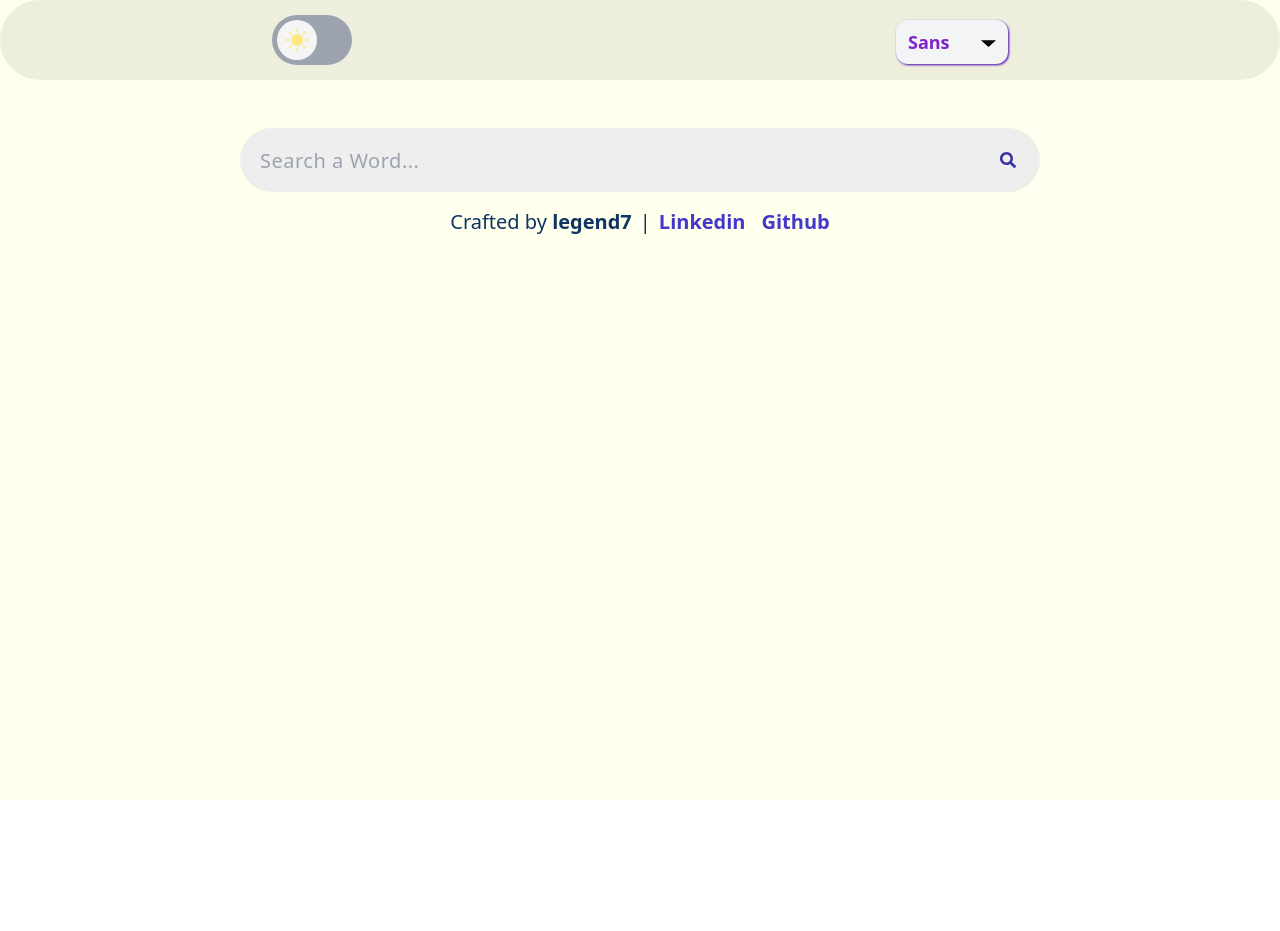
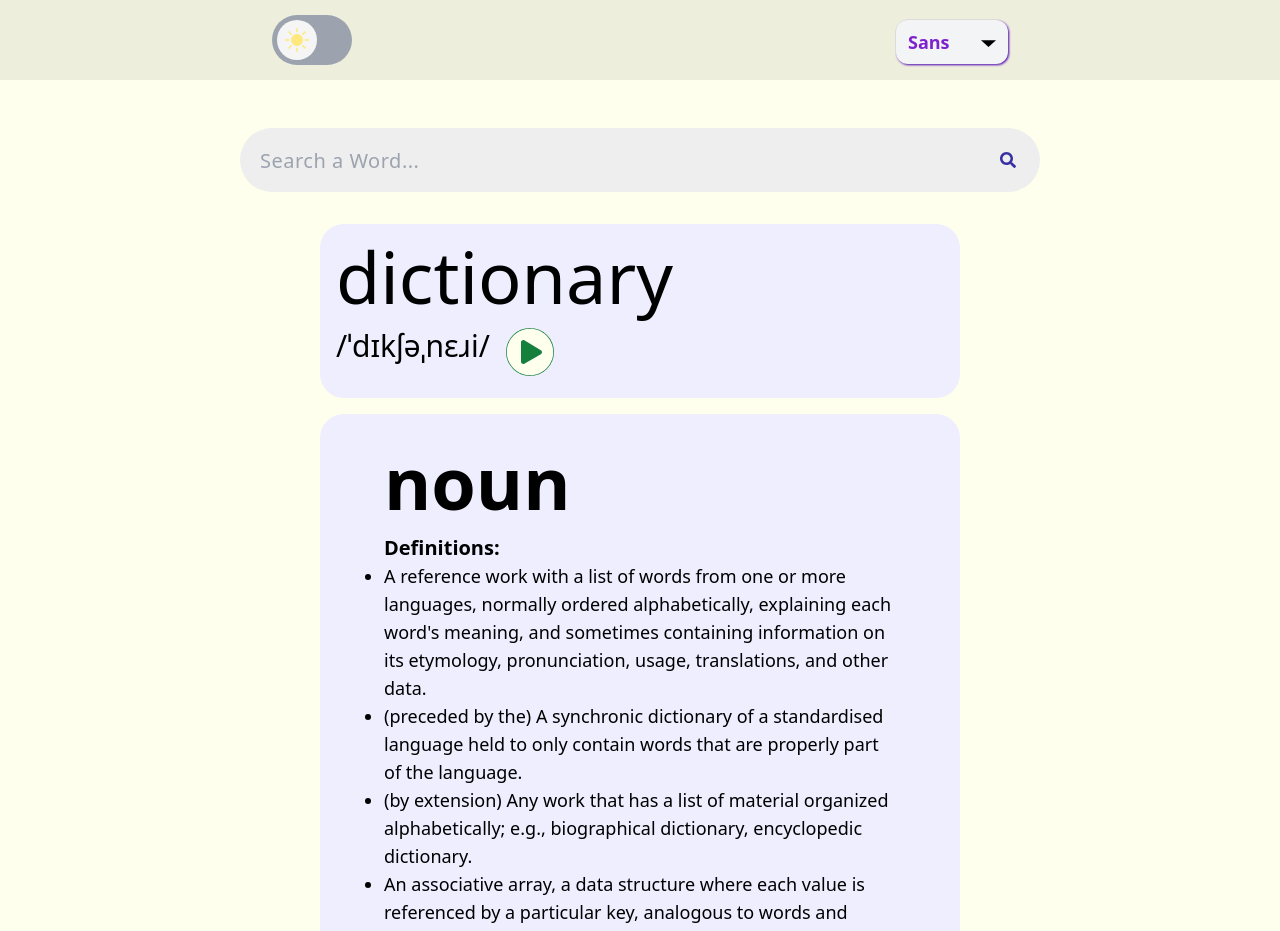
Before and after one commit to legend7bot/worzila-lite, a React (Vite) app: page / in a window 1280 px wide. Shown: the top 931 px of the page. Before the commit the page ends 800 px from the top, so only its background shows below. Built offline with nearby package versions, Linux system fonts and the light colour scheme.

Commit message:
added-animations

```diff
--- a/src/App.tsx
+++ b/src/App.tsx
@@ -37,7 +37,7 @@ const App: React.FC = () => {
     <div
       className={`${
         darkMode ? 'dark bg-[#16213E]' : 'bg-[#ffffee]'
-      } h-full w-full fnt-${font} min-h-[100vh]`}>
+      } h-full w-full fnt-${font} min-h-[100vh] overflow-x-hidden`}>
       <AppBar
         darkMode={darkMode}
         setDarkMode={setDarkMode}
--- /dev/null
+++ b/src/assets/initialData.ts
@@ -0,0 +1,60 @@
+export const initialData = [
+  {
+    word: 'dictionary',
+    phonetic: '/ˈdɪkʃəˌnɛɹi/',
+    phonetics: [
+      { text: '/ˈdɪkʃəˌnɛɹi/', audio: '' },
+      {
+        text: '/ˈdɪkʃ(ə)n(ə)ɹi/',
+        audio: 'https://api.dictionaryapi.dev/media/pronunciations/en/dictionary-uk.mp3',
+        sourceUrl: 'https://commons.wikimedia.org/w/index.php?curid=503422',
+      },
+      { text: '/ˈdɪkʃəˌnɛɹi/', audio: '' },
+    ],
+    meanings: [
+      {
+        partOfSpeech: 'noun',
+        definitions: [
+          {
+            definition:
+              "A reference work with a list of words from one or more languages, normally ordered alphabetically, explaining each word's meaning, and sometimes containing information on its etymology, pronunciation, usage, translations, and other data.",
+            synonyms: ['wordbook'],
+            antonyms: [],
+          },
+          {
+            definition:
+              '(preceded by the) A synchronic dictionary of a standardised language held to only contain words that are properly part of the language.',
+            synonyms: [],
+            antonyms: [],
+          },
+          {
+            definition:
+              '(by extension) Any work that has a list of material organized alphabetically; e.g., biographical dictionary, encyclopedic dictionary.',
+            synonyms: [],
+            antonyms: [],
+          },
+          {
+            definition:
+              'An associative array, a data structure where each value is referenced by a particular key, analogous to words and definitions in a physical dictionary.',
+            synonyms: [],
+            antonyms: [],
+          },
+        ],
+        synonyms: ['wordbook'],
+        antonyms: [],
+      },
+      {
+        partOfSpeech: 'verb',
+        definitions: [
+          { definition: 'To look up in a dictionary.', synonyms: [], antonyms: [] },
+          { definition: 'To add to a dictionary.', synonyms: [], antonyms: [] },
+          { definition: 'To compile a dictionary.', synonyms: [], antonyms: [] },
+        ],
+        synonyms: [],
+        antonyms: [],
+      },
+    ],
+    license: { name: 'CC BY-SA 3.0', url: 'https://creativecommons.org/licenses/by-sa/3.0' },
+    sourceUrls: ['https://en.wiktionary.org/wiki/dictionary'],
+  },
+];
--- a/src/components/AppBar.tsx
+++ b/src/components/AppBar.tsx
@@ -32,9 +32,9 @@ const AppBar: React.FC<AppBarProps> = (props) => {
   return (
     <div className="flex h-20 w-auto">
       <div
-        className={`fixed top-0 z-[999] flex h-20 w-[100vw] items-center justify-around rounded-full ${
-          opacity ? 'bg-[#eeeedd]/70' : 'bg-[#eeeedd]/100'
-        } ${opacity ? 'dark:bg-[#1A1A2E]/70' : 'dark:bg-[#1A1A2E]/100'}`}>
+        className={`fixed top-0 z-[999] flex h-20 w-[100vw] items-center justify-around ${
+          opacity ? 'bg-[#eeeedd]/60' : 'bg-[#eeeedd]/100'
+        } ${opacity ? 'dark:bg-[#1A1A2E]/60' : 'dark:bg-[#1A1A2E]/100'}`}>
         <Toggler
           darkMode={darkMode}
           setDarkMode={setDarkMode}
--- a/src/components/Dictionary.tsx
+++ b/src/components/Dictionary.tsx
@@ -3,6 +3,52 @@ import React, { useReducer } from 'react';
 import { dictReducer, initialState } from '../reducers/dictReducer';
 import SearchBar from './elements/Dictionary/SearchBar';
 import DictionaryData from './elements/Dictionary/DictionaryData';
+import { Variants, motion } from 'framer-motion';
+
+const LoadingDot = {
+  display: 'block',
+  width: '2rem',
+  height: '2rem',
+  backgroundColor: 'black',
+  borderRadius: '50%',
+};
+
+const LoadingContainer = {
+  width: '10rem',
+  height: '5rem',
+  display: 'flex',
+  justifyContent: 'space-around',
+};
+
+const ContainerVariants: Variants = {
+  initial: {
+    transition: {
+      repeat: Infinity,
+      staggerChildren: 0.2,
+    },
+  },
+  animate: {
+    transition: {
+      repeat: Infinity,
+      staggerChildren: 0.2,
+    },
+  },
+};
+
+const DotVariants: Variants = {
+  initial: {
+    y: '0%',
+  },
+  animate: {
+    y: '100%',
+  },
+};
+
+const DotTransition = {
+  duration: 0.5,
+  yoyo: Infinity,
+  ease: 'easeInOut',
+};
 
 const Dictionary: React.FC = () => {
   const [state, dispatch] = useReducer(dictReducer, initialState);
@@ -13,7 +59,6 @@ const Dictionary: React.FC = () => {
     fetch(`https://api.dictionaryapi.dev/api/v2/entries/en/${word}`)
       .then((res) => {
         if (!res.ok) {
-          console.log('qwert');
           dispatch({ type: 'FETCH_DICT_FAILURE', payload: "Can't find the word" });
         } else {
           res.json().then((data) => {
@@ -32,9 +77,22 @@ const Dictionary: React.FC = () => {
   return (
     <div className="mt-12 flex flex-col items-center justify-center">
       <SearchBar onSubmit={onSubmit} />
+
+      {/* Error */}
       {state.error && <div className="mt-4 dark:text-[#eeeedd]">{state.error}</div>}
-      {state.loading && <div className="mt-4 dark:text-[#eeeedd]">Loading....</div>}
-      <div className="flex flex-col">{state.dataReady && <DictionaryData data={state.data} />}</div>
+
+      {/* Loading */}
+      {state.loading && (
+        <div className="mt-4 flex w-[90vw] flex-col overflow-hidden rounded-3xl bg-[#eeeeff] p-4 dark:bg-[#0F3460] dark:text-[#eeeeff] sm:w-[80vw] md:w-[40rem]">
+          <div className="mb-4 flex break-words text-6xl md:text-7xl">Loading...</div>
+        </div>
+      )}
+
+      <motion.div
+        transition={{ type: 'spring', stiffness: 100, duration: 0.5 }}
+        className="flex flex-col">
+        {state.dataReady && <DictionaryData data={state.data} />}
+      </motion.div>
     </div>
   );
 };
--- a/src/components/Footer.tsx
+++ b/src/components/Footer.tsx
@@ -2,9 +2,9 @@ import React from 'react';
 
 const Footer: React.FC = () => {
   return (
-    <div className="w-[100vw] overflow-hidden py-4 text-lg md:text-xl">
+    <div className="fnt-serif w-[100vw] overflow-hidden py-4 text-lg md:text-xl">
       <div className="flex flex-row justify-center text-[#0F3460] dark:text-[#eeeedd]">
-        <span className="mx-2">
+        <span className="mx-1 md:mx-2">
           Crafted by{' '}
           <a
             className="font-semibold"
@@ -16,7 +16,7 @@ const Footer: React.FC = () => {
         |
         <span>
           <a
-            className="mx-2 font-semibold text-indigo-700 dark:text-indigo-400"
+            className="mx-1 font-semibold text-indigo-700 dark:text-indigo-400 md:mx-2"
             href="https://www.linkedin.com/in/harsh-vardhan-sharma7/"
             target="_blank">
             Linkedin
@@ -24,7 +24,7 @@ const Footer: React.FC = () => {
         </span>
         <span>
           <a
-            className="mx-2 font-semibold text-indigo-700 dark:text-indigo-400"
+            className="mx-1 font-semibold text-indigo-700 dark:text-indigo-400 md:mx-2"
             href="https://github.com/legend7bot/"
             target="_blank">
             Github
--- a/src/components/elements/Dictionary/DictionaryData.tsx
+++ b/src/components/elements/Dictionary/DictionaryData.tsx
@@ -1,6 +1,7 @@
 import React from 'react';
 import DictionaryPhonetic from './DictionaryPhonetic';
 import DictionaryPos from './DictionaryPos';
+import { motion } from 'framer-motion';
 
 interface DictionaryDataProps {
   data: any[];
@@ -8,7 +9,12 @@ interface DictionaryDataProps {
 
 const DictionaryData: React.FC<DictionaryDataProps> = ({ data }) => {
   return (
-    <div className="flex flex-col gap-4 ">
+    <motion.div
+      initial={{ y: -300, opacity: 0 }}
+      animate={{ y: 0, opacity: 1 }}
+      exit={{ y: 300, opacity: 0 }}
+      transition={{ type: 'spring', stiffness: 100, duration: 0.5 }}
+      className="flex flex-col gap-4 ">
       {data.map((item, index) => {
         return (
           <div
@@ -16,10 +22,14 @@ const DictionaryData: React.FC<DictionaryDataProps> = ({ data }) => {
             key={index}>
             {/* Word Introduction */}
             <div className="mt-4 flex w-[90vw] flex-col overflow-hidden rounded-3xl bg-[#eeeeff] p-4 dark:bg-[#0F3460] dark:text-[#eeeeff] sm:w-[80vw] md:w-[40rem]">
-              <h1 className="mb-4 break-words text-7xl">{item.word}</h1>
+              <h1 className="mb-4 break-words text-5xl lg:text-7xl">{item.word}</h1>
               <div className="flex w-full">
                 <h2 className="mr-4 text-3xl">
-                  {item.phonetic ? item.phonetic : 'Phonetic Unavialable'}
+                  {item.phonetic ? (
+                    item.phonetic
+                  ) : (
+                    <span className="text-base text-red-500">Phonetic Unavialable</span>
+                  )}
                 </h2>
                 <DictionaryPhonetic phonetics={item.phonetics} />
               </div>
@@ -34,11 +44,11 @@ const DictionaryData: React.FC<DictionaryDataProps> = ({ data }) => {
                 />
               );
             })}
-            <div className="mt-8 h-1 w-full bg-white"></div>
+            <div className="mt-8 h-1 w-full bg-[#eeeeff] dark:bg-[#0F3460]"></div>
           </div>
         );
       })}
-    </div>
+    </motion.div>
   );
 };
 
--- a/src/components/elements/Dictionary/DictionaryPhonetic.tsx
+++ b/src/components/elements/Dictionary/DictionaryPhonetic.tsx
@@ -11,7 +11,7 @@ const DictionaryPhonetic: React.FC<{ phonetics: any }> = ({ phonetics }) => {
     return (
       <button
         disabled
-        className="rounded-full bg-[#EBEBE4] text-5xl text-slate-600">
+        className="h-fit w-fit rounded-full bg-[#EBEBE4] text-5xl text-slate-600">
         <FaPlayCircle />
       </button>
     );
--- a/src/components/elements/Dictionary/DictionaryPos.tsx
+++ b/src/components/elements/Dictionary/DictionaryPos.tsx
@@ -11,7 +11,9 @@ const DictionaryPos: React.FC<DictionaryPosProps> = (props) => {
 
   return (
     <div className="min-h-80 mt-4 flex w-[90vw] flex-col overflow-hidden rounded-3xl bg-[#eeeeff] py-8 px-16 dark:bg-[#0F3460] dark:text-[#eeeeff] sm:w-[80vw] md:w-[40rem]">
-      <h1 className="mb-4 break-words text-7xl">{meaning.partOfSpeech}</h1>
+      <h1 className="mb-4 break-words text-5xl font-bold sm:text-6xl lg:text-7xl">
+        {meaning.partOfSpeech}
+      </h1>
       <h3 className="text-xl font-semibold">Definitions: </h3>
       <ul className="mb-4 list-disc">
         {meaning.definitions.map((definition: any, index: any) => {
--- a/src/components/elements/Dictionary/SearchBar.tsx
+++ b/src/components/elements/Dictionary/SearchBar.tsx
@@ -13,7 +13,7 @@ const SearchBar: React.FC<SearchBarProps> = ({ onSubmit }) => {
   };
   return (
     <div>
-      <div className="relative flex h-16 w-[90vw] items-center justify-evenly rounded-full bg-[#eeeeee] p-1 dark:bg-[#0F3460] sm:w-[80vw] md:w-[50rem]">
+      <div className="relative flex h-16 w-[90vw] items-center justify-evenly rounded-full bg-[#eeeeee] p-1 dark:bg-[#0F3460] lg:w-[50rem]">
         <form
           className="w-full rounded-full"
           onSubmit={(e) => {
--- a/src/reducers/dictReducer.tsx
+++ b/src/reducers/dictReducer.tsx
@@ -1,3 +1,5 @@
+import { initialData } from '../assets/initialData';
+
 interface DictState {
   data: any[];
   loading: boolean;
@@ -5,14 +7,19 @@ interface DictState {
   dataReady: boolean;
 }
 
+interface DictAction {
+  type: 'FETCH_DICT_REQUEST' | 'FETCH_DICT_SUCCESS' | 'FETCH_DICT_FAILURE';
+  payload?: any;
+}
+
 export const initialState: DictState = {
-  data: [],
+  data: initialData,
   loading: false,
   error: '',
-  dataReady: false,
+  dataReady: true,
 };
 
-export const dictReducer = (state: DictState = initialState, action: any) => {
+export const dictReducer = (state: DictState = initialState, action: DictAction) => {
   switch (action.type) {
     case 'FETCH_DICT_REQUEST':
       return {
```
